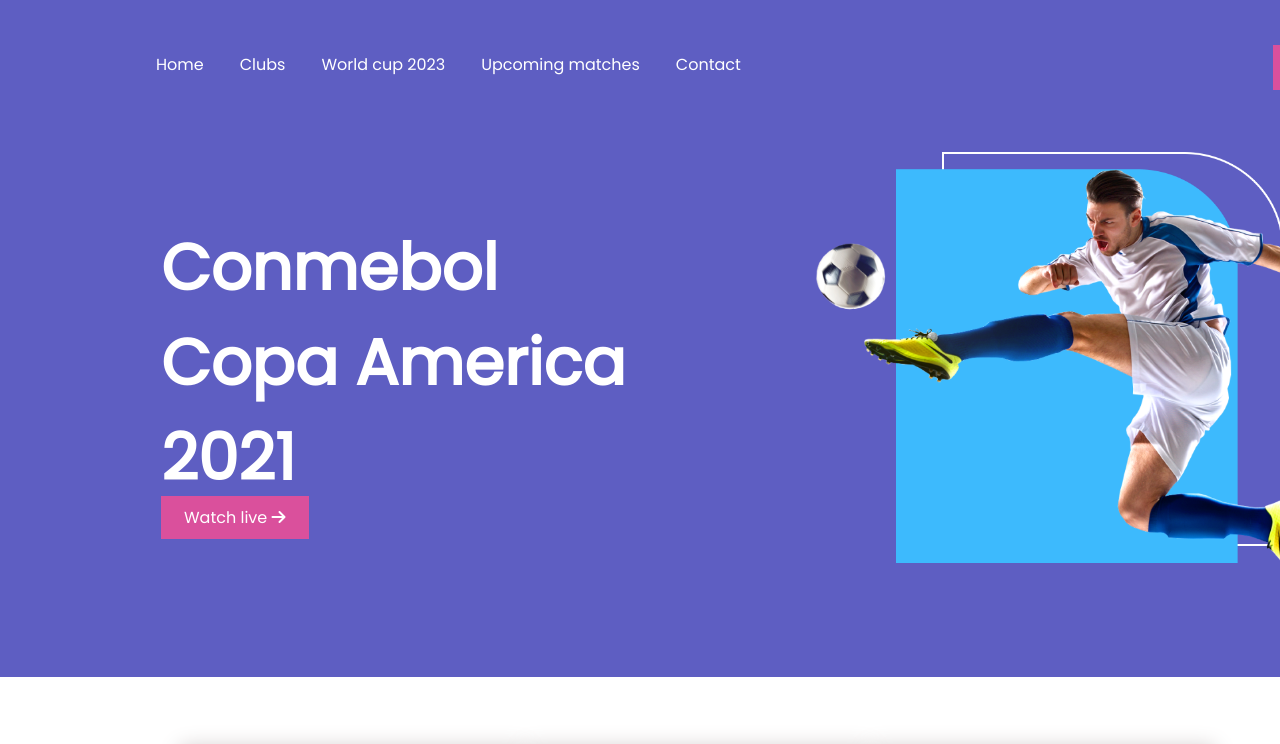
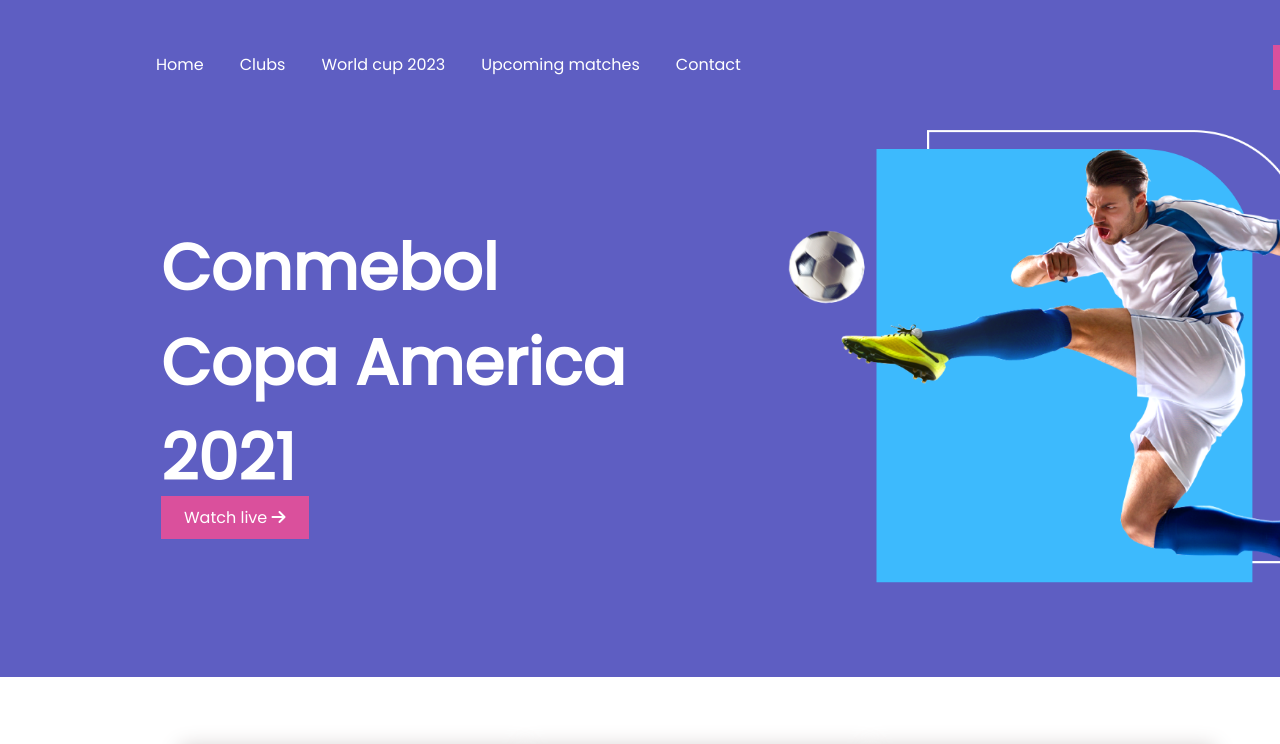
Before and after one commit to Shantanuahmed/Shantanu-football-portfolio, a plain HTML site: page index.html in a window 1280 px wide. In both pictures the pointer is over the picture 1090 px from the left and 371 px from the top of the page. Shown: the top 744 px of the page. Drawn offline with Linux system fonts and the light colour scheme.

Commit message:
transition done

```diff
--- a/style.css
+++ b/style.css
@@ -46,6 +46,10 @@ body{
 .top-banner{
     display: flex;
 
+
+}
+.top-banner:hover>.banner-img> img{
+    transform: scale(1.10   );
 }
 .banner-detailes{
     margin-left: 161px;
@@ -79,6 +83,7 @@ body{
 .banner-img img{
     width:556px ;
     height: 438px;
+    transition: transform 2s linear;
 }
 /*......................... header end .................................. */
 /* ........................header and navigation end.....................*/
@@ -307,6 +312,7 @@ margin-bottom: 20px;
         margin-left: 180px;
     }
 
+
   }
 
 /* ------mobile devices end------- */
```
